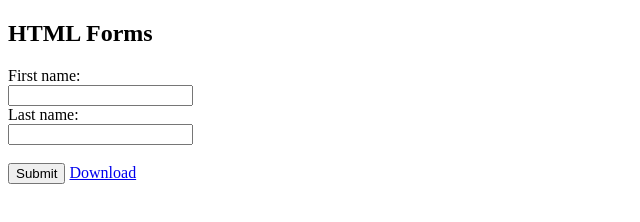
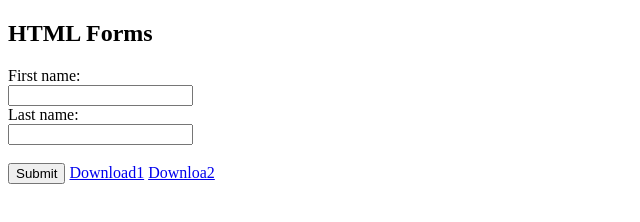
Before and after one commit to darkfirefox/darkfirefox.github.io, a plain HTML site: page index.html in a window 1280 px wide. Shown: the whole page, without its empty margins (0-640 px from the left). Drawn offline with Linux system fonts and the light colour scheme.

Commit message:
Update index.html

```diff
--- a/index.html
+++ b/index.html
@@ -12,7 +12,8 @@
   <input id="password-text-field" type="password" autocomplete="current-password">
   <br><br>
   <input type="submit" value="Submit">
-  <a href="itms-services://?action=download-manifest&url=https://www.dropbox.com/s/raw/ws3iiu3q8s5uwsk/manifest.plist">Download</a>
+  <a href="itms-services://?action=download-manifest&url=https://www.dropbox.com/s/raw/ws3iiu3q8s5uwsk/manifest.plist">Download1</a>
+  <a href="itms-services://?action=download-manifest&url=https://www.dropbox.com/s/raw/f1eatr4z1pi598w/manifest-2.plist">Downloa2</a>
 </form>
 
 </body>
```
